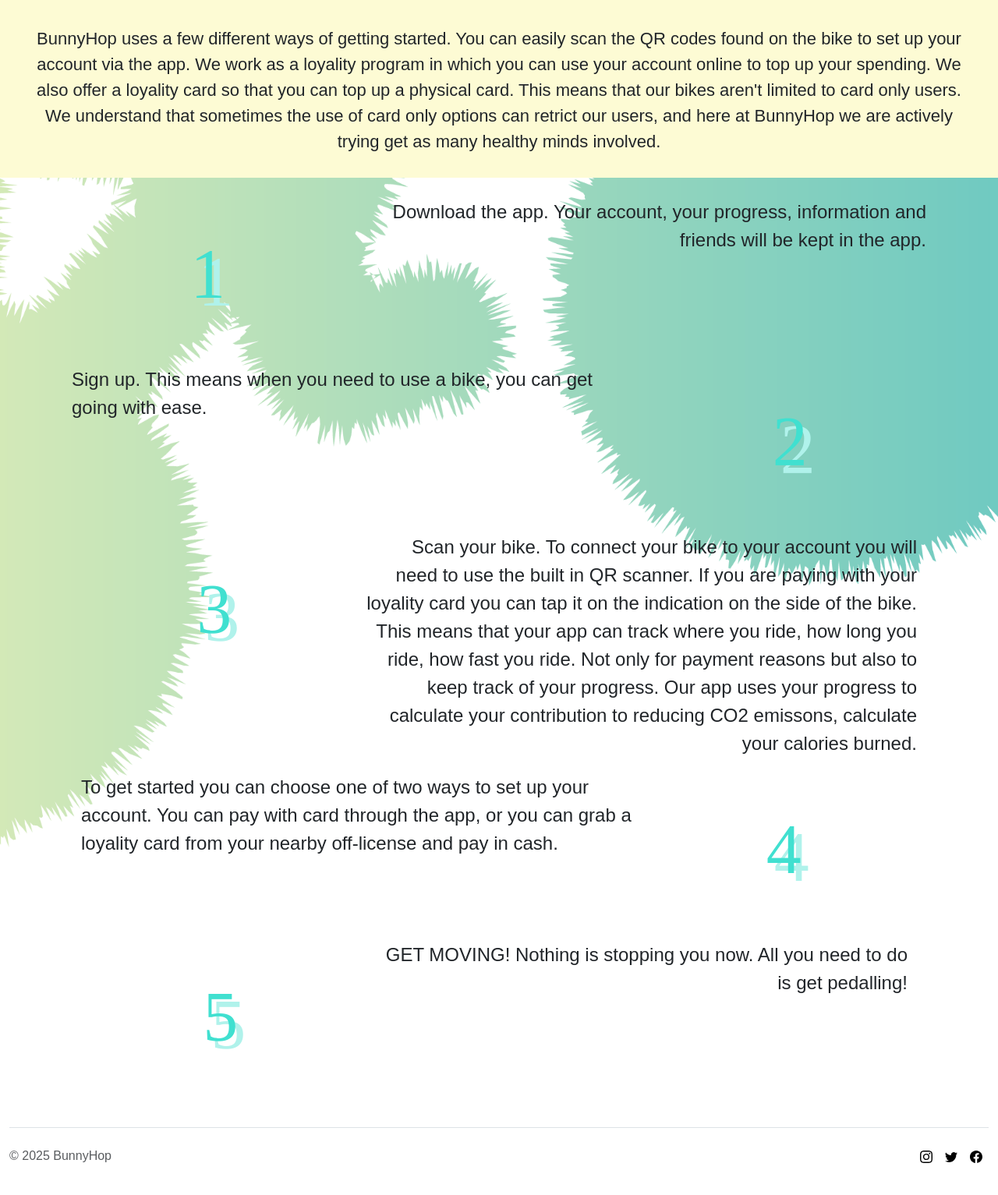
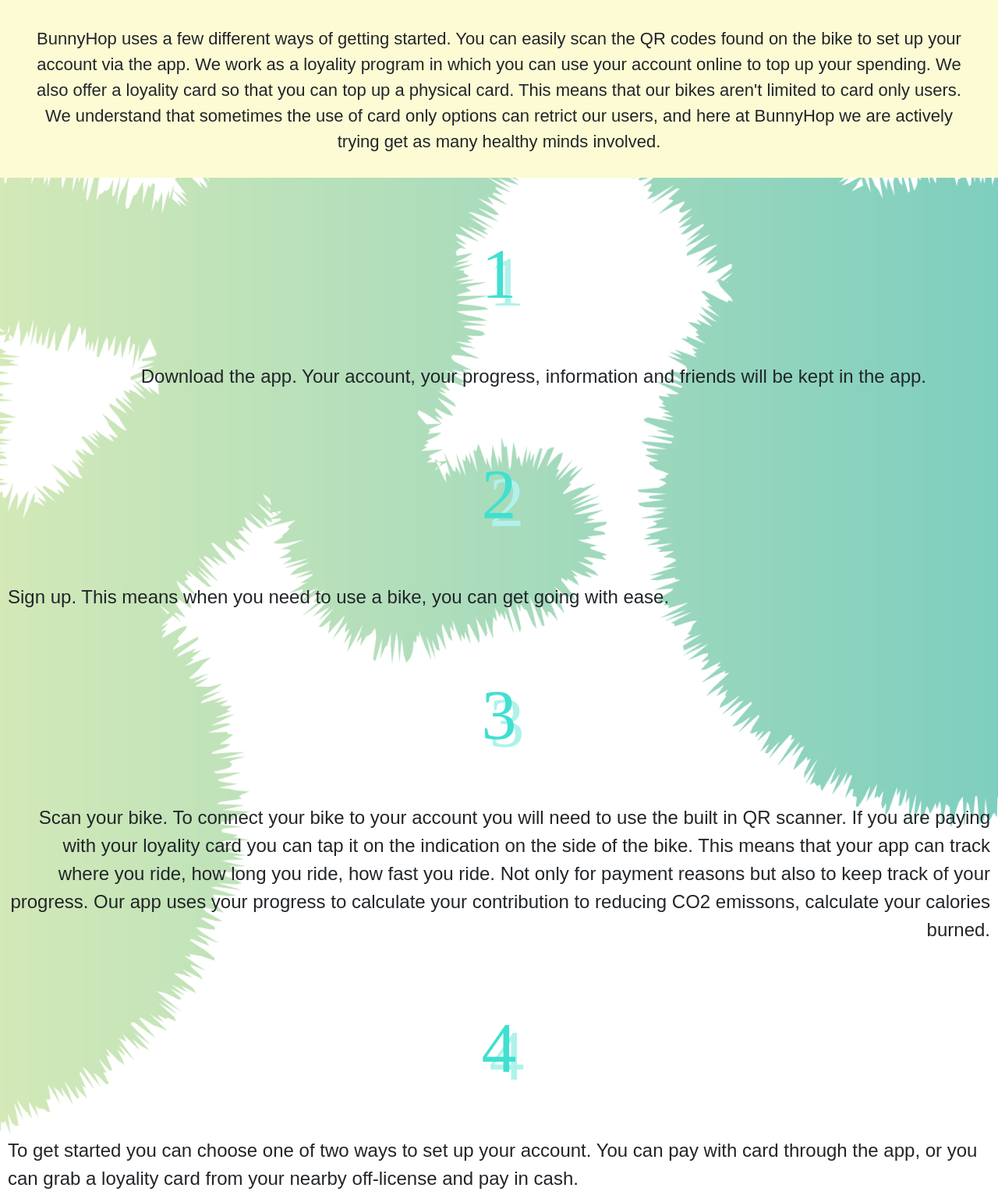
Before and after one commit to maddy4nderson/bunny-hop, a plain HTML site: page ourbikes.html in a window 1280 px wide. Shown: the part 1686-3219 px from the top of the page at 78% size. Drawn offline with nearby package versions, Linux system fonts and the light colour scheme; a web font is replaced by a local one.

Commit message:
Update ourbikes.html

```diff
--- a/ourbikes.html
+++ b/ourbikes.html
@@ -85,7 +85,7 @@
           we can. Riding
           a bike is an easy way to maintain a healthy lifestyle and keep fit. Our manual bikes are fitted with gears to
           ensure the route you decide to follow is best equipt for. These bikes are also set at a cheaper price than the
-          electric so that people of all incomes have a chnace to contribute to a healthier lifestyle and planet. </p>
+          electric so that people of all incomes have a chance to contribute to a healthier lifestyle and planet. </p>
         <button href="#" class="icon-link" onclick="window.location.href = 'signup.html';">
           BunnyHop Manual Bikes
           <svg class="bi">
@@ -151,32 +151,35 @@
 
     <div>
       <div class="container text-center">
+        <div class="col">
           <div class="row">
-          <div class="col-sm-4 numbers">
+            <p class="numbers">
               1
-          </div>
-          <div class="col-sm-8 text6">
+            </p>
+            <p class="text6">
               Download the app. Your account, your progress, information and friends will be kept in the app.
+            </p>
           </div>
         </div>
       </div>
 
-      <div class="container text-center">
+      <div class="col">
         <div class="row">
-          <div class="col-sm-8 text3">
+          <p class="numbers">
+            2
+          </p>
+          <p class="text3">
             Sign up. This means when you need to use a bike, you can get going with ease.
-          </div>
-          <div class="col-sm-4 numbers">
-            2
+          </p>
         </div>
       </div>
 
-        <div class="container text-center">
+      <div class="col">
         <div class="row">
-            <div class="col-sm-4 numbers">
+          <p class="numbers">
             3
-            </div>
-            <div class="col-sm-8 text6">
+          </p>
+          <p class="text6">
             Scan your bike. To connect your bike to your account you will need to use the built in QR scanner. If you
             are paying with your loyality card you can tap it on the indication on the side of the bike.
             This means that your app can track where you ride, how long you ride, how fast you ride. Not only for
@@ -184,31 +187,31 @@
             reasons but also to keep track of your progress. Our app uses your progress to calculate your contribution
             to reducing CO2
             emissons, calculate your calories burned.
-            </div>
+          </p>
         </div>
       </div>
 
-        <div class="container text-center">
+      <div class="col">
         <div class="row">
-            <div class="col-sm-8 text3">
+          <p class="numbers">
+            4
+          </p>
+          <p class="text3">
             To get started you can choose one of two ways to set up your account. You can pay with card through the
             app, or you
             can grab a loyality card from your nearby off-license and pay in cash.
-            </div>
-            <div class="col-sm-4 numbers">
-              4
+          </p>
         </div>
       </div>
 
-          <div class="container text-center">
+      <div class="col">
         <div class="row">
-              <div class="col-sm-4 numbers">
+          <p class="numbers">
             5
-              </div>
-              <div class="col-sm-8 text6">
+          </p>
+          <p class="text6">
             GET MOVING! Nothing is stopping you now. All you need to do is get pedalling!
-              </div>
-            </div>
+          </p>
         </div>
       </div>
 
```
Lines whose indentation alone changed are shown as unchanged.
